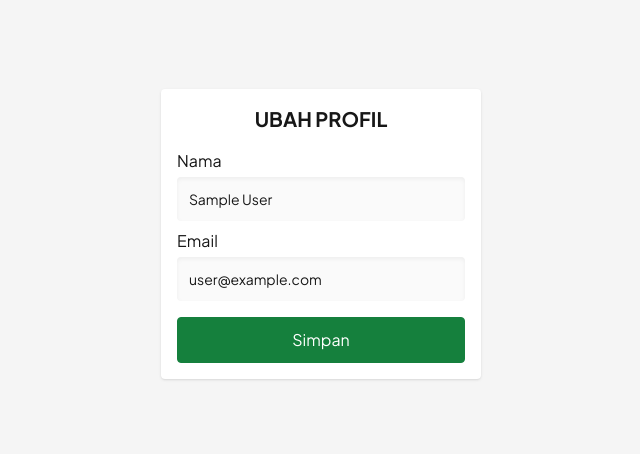
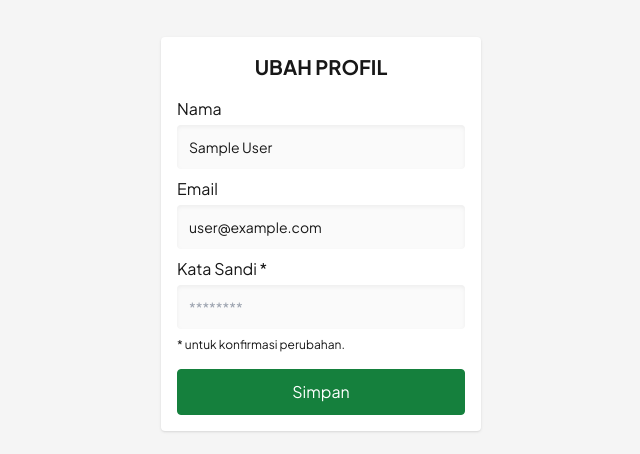
Before and after one commit to mochamadboval/nextjs-dengan-autentikasi, a Next.js app: page /profile/edit in a window 1280 px wide. Shown: the part 166-620 px from the top of the page, without its empty margins (319-959 px from the left). Built offline with nearby package versions, Linux system fonts and the light colour scheme; no server answers; sample sign-in values are in the browser's storage.

Commit message:
Kata sandi untuk konfirmasi perubahan profil

```diff
--- a/pages/api/auth/edit-profile.js
+++ b/pages/api/auth/edit-profile.js
@@ -1,3 +1,4 @@
+import { compare } from "bcryptjs";
 import { ref, update } from "firebase/database";
 
 import { database } from "@/helpers/firebase";
@@ -12,8 +13,9 @@ export default async function handler(req, res) {
   const email = req.body.email.trim();
   const newEmail = req.body.newEmail.trim();
   const name = req.body.name.trim();
+  const password = req.body.password;
 
-  let invalid = checkInvalidInput(email, name, true);
+  let invalid = checkInvalidInput(email, name, password);
   if (invalid) {
     res.status(422).json({ message: invalid });
     return;
@@ -23,6 +25,12 @@ export default async function handler(req, res) {
   const userObject = user.val();
   const userKey = Object.keys(userObject)[0];
   const userValue = Object.values(userObject)[0];
+
+  const isPasswordValid = await compare(password, userValue.password);
+  if (!isPasswordValid) {
+    res.status(422).json({ message: "Kata sandi salah." });
+    return;
+  }
 
   if (newEmail === userValue.email && name === userValue.name) {
     res.status(304).end();
--- a/pages/profile/edit.js
+++ b/pages/profile/edit.js
@@ -24,6 +24,7 @@ export default function EditProfile(props) {
 
   const emailRef = useRef();
   const nameRef = useRef();
+  const passwordRef = useRef();
 
   const [errorMessage, setErrorMessage] = useState(null);
   const [isValidating, setIsValidating] = useState(false);
@@ -36,13 +37,14 @@ export default function EditProfile(props) {
 
     const newEmail = emailRef.current.value;
     const name = nameRef.current.value;
+    const password = passwordRef.current.value;
 
     const response = await fetch("/api/auth/edit-profile", {
       method: "PATCH",
       headers: {
         "Content-Type": "application/json",
       },
-      body: JSON.stringify({ email, name, newEmail }),
+      body: JSON.stringify({ email, name, newEmail, password }),
     });
     if (response.status === 304) {
       replace("/profile");
@@ -104,6 +106,13 @@ export default function EditProfile(props) {
               ref={emailRef}
               value={email}
             />
+            <InputAuth
+              name="Kata Sandi *"
+              placeholder="********"
+              type="password"
+              ref={passwordRef}
+            />
+            <p className="text-xs">* untuk konfirmasi perubahan.</p>
             {isValidating ? (
               <ButtonValidate />
             ) : (
```
